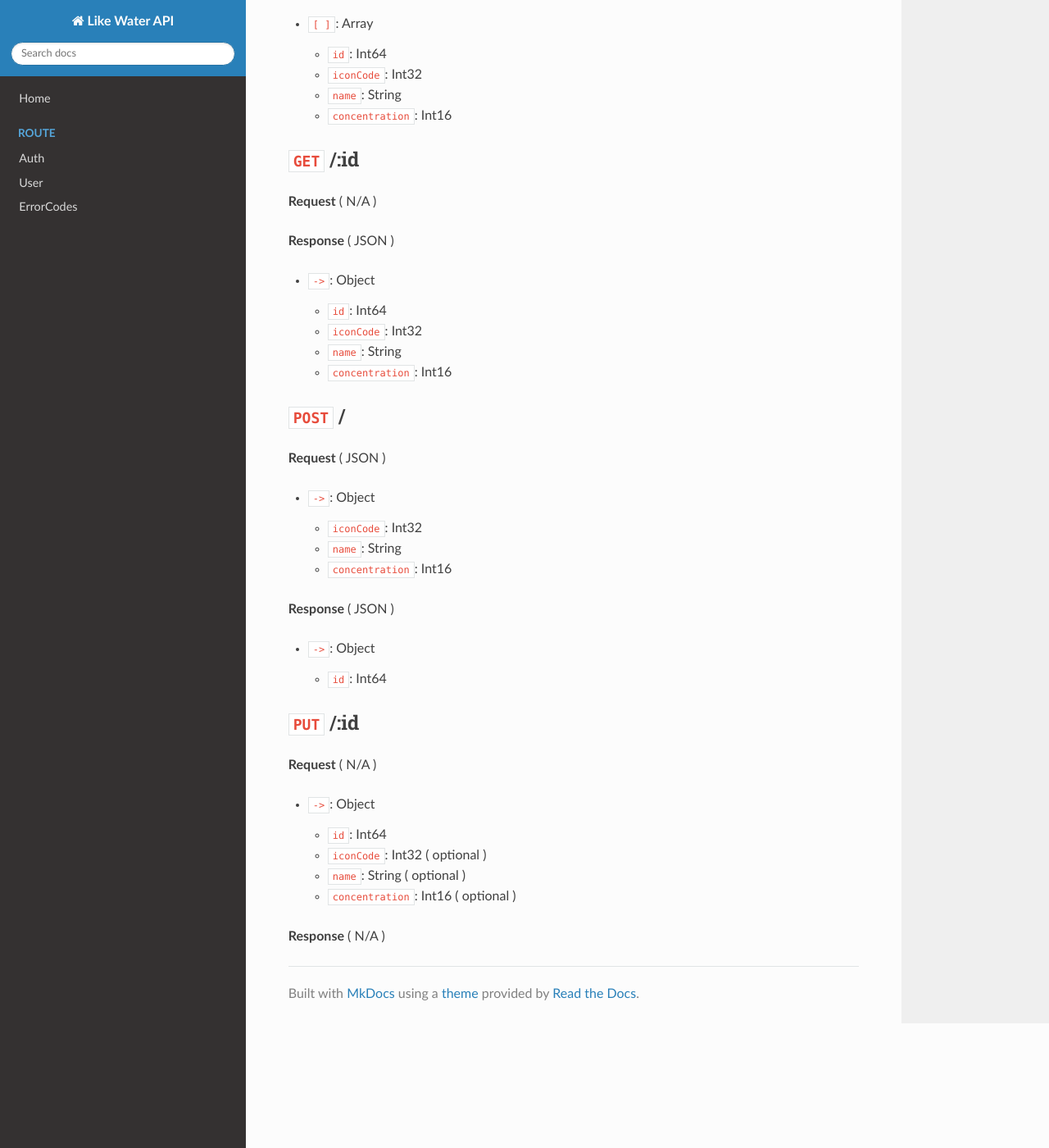
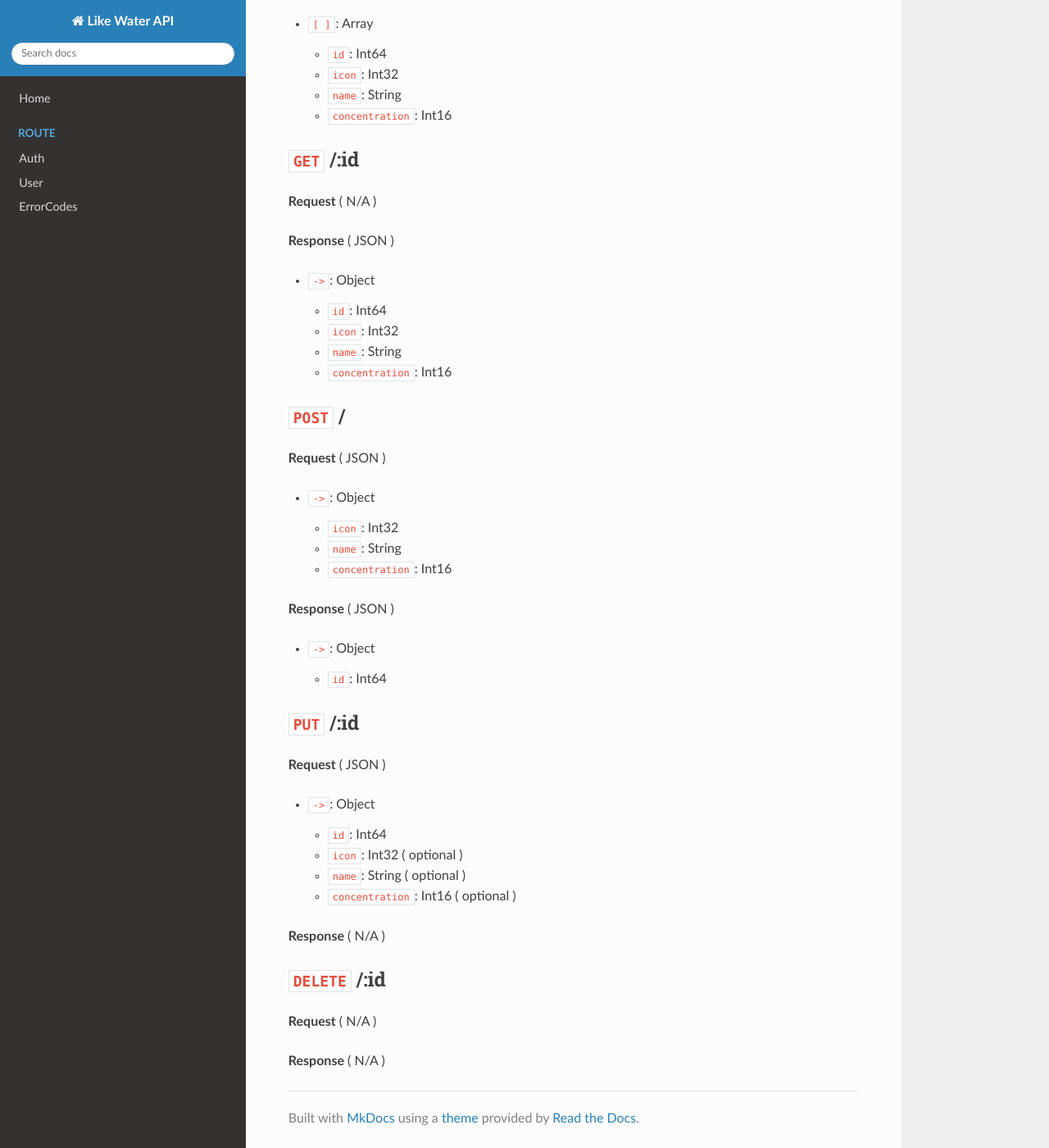
Before and after one commit to YangYu000/like-water-api-docs, an MkDocs documentation site: the page built from docs/drink.md, in a window 1280 px wide and 1400 px high, scrolled down 295 px. Shown: the whole window at 82% size. Built offline with MkDocs 1.6.1, drawn with Linux system fonts in a browser that asks for light colours; nearby versions of some CDN libraries.

Commit message:
fix wiki

```diff
--- a/docs/drink.md
+++ b/docs/drink.md
@@ -1,4 +1,5 @@
 # /Drink
+
 ## `GET` /
 
 **Request** ( N/A )
@@ -7,7 +8,7 @@
 
 - `[ ]`: Array
     - `id`: Int64
-    - `iconCode`: Int32
+    - `icon`: Int32
     - `name`: String
     - `concentration`: Int16
 
@@ -19,7 +20,7 @@
 
 - `->`: Object
     - `id`: Int64
-    - `iconCode`: Int32
+    - `icon`: Int32
     - `name`: String
     - `concentration`: Int16
 
@@ -29,7 +30,7 @@
 **Request** ( JSON )
 
 - `->`: Object
-    - `iconCode`: Int32
+    - `icon`: Int32
     - `name`: String
     - `concentration`: Int16
 
@@ -40,12 +41,18 @@
 
 ## `PUT` /:id
 
-**Request** ( N/A )
+**Request** ( JSON )
 
 - `->`: Object
     - `id`: Int64
-    - `iconCode`: Int32 ( optional )
+    - `icon`: Int32 ( optional )
     - `name`: String ( optional )
     - `concentration`: Int16 ( optional )
 
 **Response** ( N/A )
+
+## `DELETE` /:id
+
+**Request** ( N/A )
+
+**Response** ( N/A )
```
Also changed, not shown: docs/record.md (+7 -8 lines), docs/user.md (+5 -5 lines).
